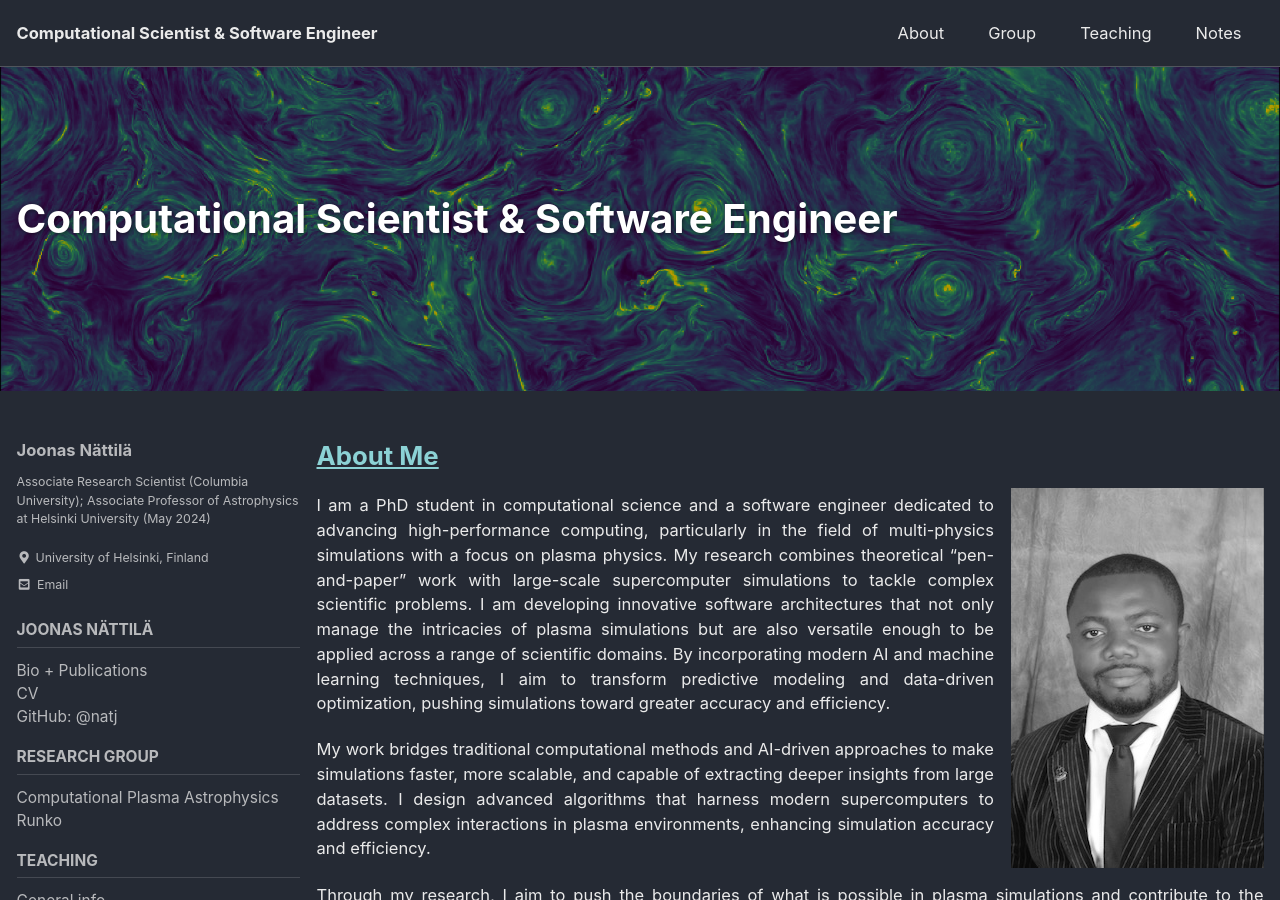
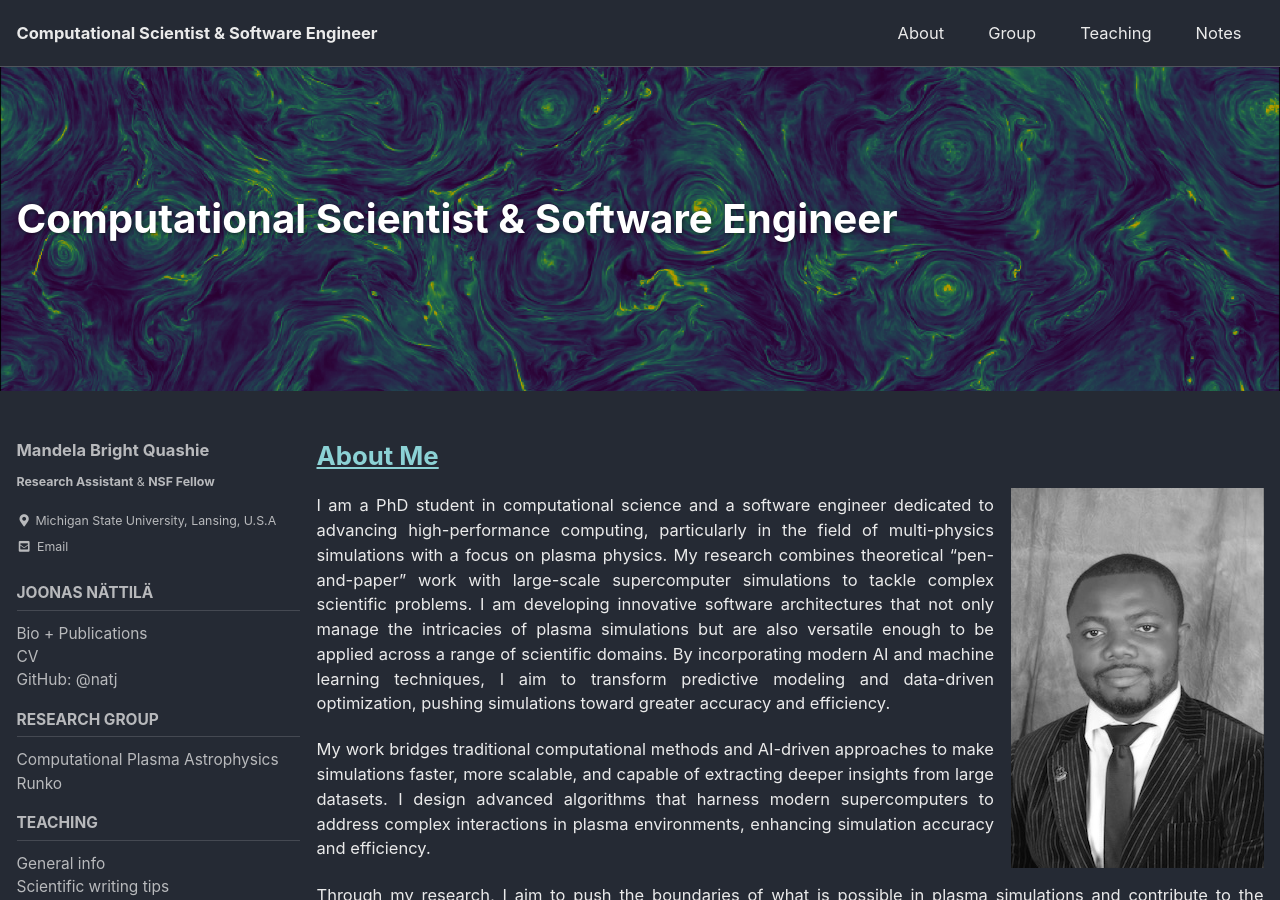
Before and after one commit to mbquashie/mbquashie.github.io, a Jekyll site: the page built from index.md, in a window 1280 px wide and 900 px high. Built offline with Jekyll 4.4.1, drawn with Linux system fonts in a browser that asks for light colours; cached includes are drawn as plain includes.

Commit message:
Updating config

```diff
--- a/_config.yml
+++ b/_config.yml
@@ -105,11 +105,11 @@ analytics:
 
 # Site Author
 author:
-  name             : "Joonas Nättilä"
+  name             : "Mandela Bright Quashie"
   avatar           : # "/images/jnattila2_small.jpg"
-  bio              : "Associate Research Scientist (Columbia University); Associate Professor of Astrophysics at Helsinki University (May 2024)"
-  location         : "University of Helsinki, Finland"
-  email            : "nattila.joonas@gmail.com"
+  bio              : "[**Research Assistant**](https://the-christlieb-group.github.io) & [**NSF Fellow**](https://sites.google.com/msu.edu/nrtmsu/home?authuser=0)"
+  location         : "Michigan State University, Lansing, U.S.A"
+  email            : "mbquashie.aol.com"
   links:
     - label: "Email"
       icon: "fas fa-fw fa-envelope-square"
```
